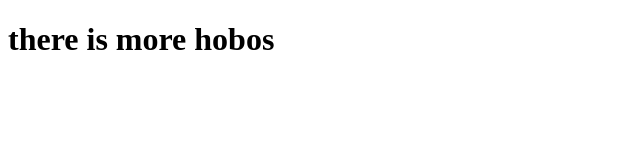
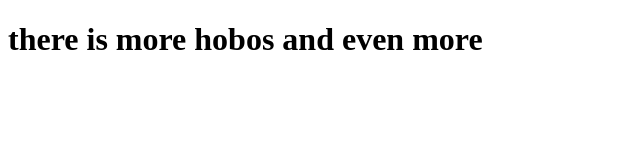
Before and after one commit to skippersz/coursera-code, a plain HTML site: page site/index.html in a window 1280 px wide. Shown: the whole page, without its empty margins (0-640 px from the left). Drawn offline with Linux system fonts and the light colour scheme.

Commit message:
Some changes

```diff
--- a/site/index.html
+++ b/site/index.html
@@ -6,6 +6,6 @@
 	<title>Hello hobos</title>
 </head>
 <body>
-<h1>there is more hobos<h1>
+<h1>there is more hobos and even more<h1>
 </body>
 </html>
```
